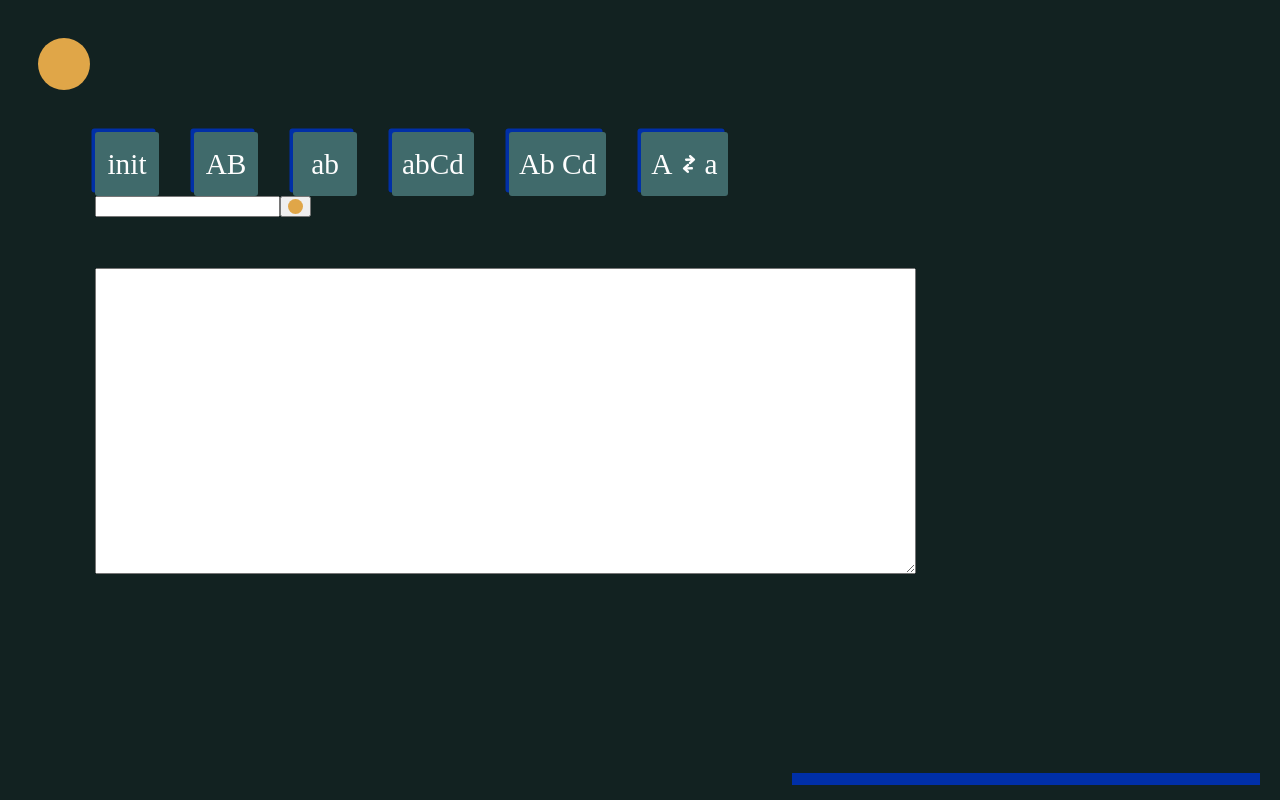
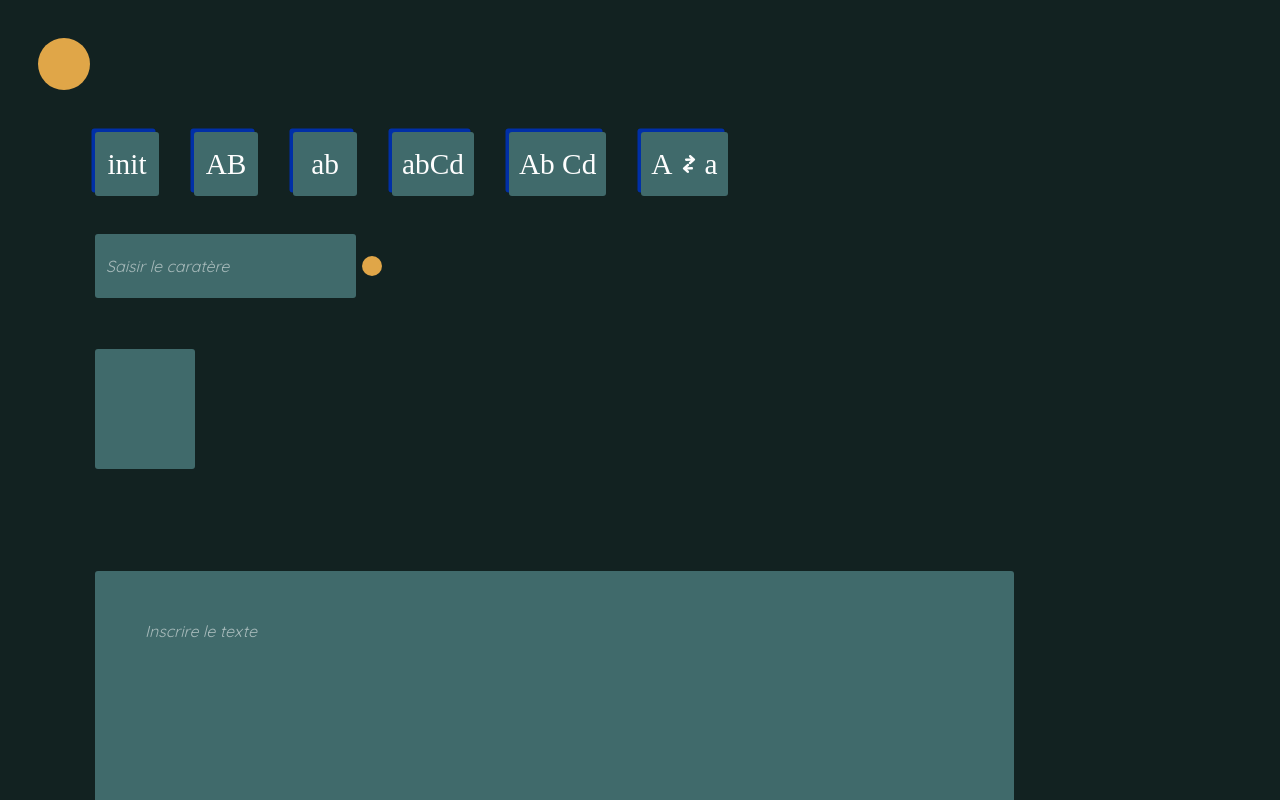
Before and after one commit to esthope/convert, a React (Create React App) app: page / in a window 1280 px wide. Shown: the top 800 px of the page. Built offline with nearby package versions, Linux system fonts and the light colour scheme; a web font is replaced by a local one.

Commit message:
recherche solution pour surbrillance textarea

```diff
--- a/src/App.scss
+++ b/src/App.scss
@@ -22,6 +22,15 @@
   display: flex;
 }
 
+.inline {
+  display: inline;
+}
+
+.fit-content {
+  width: fit-content;
+  height: fit-content;
+}
+
 /*.lemonada-btn {
   font-family: "Lemonada", cursive;
   font-optical-sizing: auto;
@@ -29,17 +38,29 @@
   font-style: normal;
 }*/
 
-/*.quicksand-font {
-  font-family: "Quicksand", sans-serif;
-  font-optical-sizing: auto;
-  font-weight: <weight>;
-  font-style: normal;
-}*/
+.quicksand-font {
+  font-family: $quicksand;
+  font-size: 16px;
+  // font-optical-sizing: auto;
+}
+
+.green-background {
+  background-color: $light-green;
+  border-radius: 3px;
+}
+
+
+*:focus {
+  outline: none;
+}
 
 main {
   padding: 0px 95px;
+
+  * {
+    color: $off-white;
+  }
 }
-
 
 /*---component----------------------------------------*/
 .square-container {
@@ -53,28 +74,67 @@ main {
 .squareButton {
   min-width: 64px;
   height: 64px;
-  background-color: $light-green;
   border: none;
   padding: 10px;
   box-shadow: -3.5px -3.5px 0 $klein;
-  border-radius: 3px;
 
   span {
     font-family: $RozhaOne;
     font-size: 22pt;
     line-height: 0pt;
-    color: $off-white;
   }
 }
 
-.replace_icon {
-  width: 15px;
-  height: auto;
+#replace-container {
+  margin-top: 38px;
+
+  button {
+    background: none;
+    border: none;
+  }
+
+  img {
+    width: 20px;
+    height: auto;
+  }
 }
 
-textarea {
+input[type="text"] {
+  border: none;
+  min-width: 239px;
+  min-height: 64px;
+  padding: 0px 11px;
+}
+
+input::placeholder {
+  color: #EBEFEF;
+  font-style: italic;
+  opacity: .6;
+}
+
+
+.editor {
   margin: 51px 0;
+  padding: 50px;
+  border: none;
 }
+
+.editor::placeholder {
+  color: #EBEFEF;
+  font-style: italic;
+  opacity: .6;
+}
+
+.editor::selection {
+  background: #908859;
+  text-shadow: none;
+}
+
+.editor::-moz-selection {
+  background: #908859;
+  text-shadow: none;
+}
+
 
 /*---react--------------------------------------------*/
 .App-logo {
--- a/src/component/SquareButton.tsx
+++ b/src/component/SquareButton.tsx
@@ -3,7 +3,7 @@ import {useState, ReactElement} from "react";
 const SquareButton = ({action, content, onClick}: {action: string, content: string|Function, onClick: Function}): ReactElement => {
 
 	return (
-		<button id={action} type="button" onClick={onClick} className="squareButton flex-center">
+		<button id={action} type="button" onClick={onClick} className="squareButton green-background flex-center">
 			{(typeof content === 'function')
 				? content()
 				: <span>{content}</span>
--- a/src/component/SquareContainer.tsx
+++ b/src/component/SquareContainer.tsx
@@ -67,7 +67,7 @@ const SquareContainer = ({areaValue, setAreaValue}:{areaValue:string, setAreaVal
 	}
 
 	return (
-	<section class="square-container flex">
+	<section className="square-container flex">
         <SquareButton content="init" onClick={()=>{setAreaValue('OUI non OUI OUI non non OUI àäâa èee éee ùuu oğuzhan özyakup')}} />
 
         <SquareButton content="AB" onClick={()=>{setAreaValue(areaValue.toUpperCase())}} />
--- a/src/screen/HomeScreen.tsx
+++ b/src/screen/HomeScreen.tsx
@@ -1,33 +1,172 @@
 import {useState} from 'react';
 import SquareContainer from '../component/SquareContainer.tsx';
-import {franckRemplacer} from '../util/caseHandler.tsx';
+// import {franckRemplacer} from '../util/caseHandler.tsx';
 import circle from 'assets/circle.svg' ;
 
 const Home = ():ReactElement => {
 
+  type Cursor = {
+    start: number,
+    end: number
+  }
+
   const [areaValue, setAreaValue] = useState<string>(''),
         [choice, setChoice] = useState<string>(''),
-        [selected, setSelected] = useState<string>('');
+        [selected, setSelected] = useState<string>(''),
+        [cursor, setCursor] = useState<Cursor>({});
 
   // ref.current.focus
+
+/*
+
+    https://www.w3schools.com/jsref/jsref_obj_string.asp
+    trim
+    search       Searches a string for a value, or regular expression, and returns the index (position) of the match
+    slice        Extracts a part of a string and returns a new string
+    split        Splits a string into an array of substrings
+
+    valueOf
+    padStart padEnd
+    letter >= 'A'
+
+    REGEX : https://developer.mozilla.org/fr/docs/Web/JavaScript/Guide/Regular_expressions
+    /. : sélectionner une lettre.s en particulier
+    {n,m} : pour multiselction ?
+    /^\w/i: première lettre
+
+    oui non oui
+
+*/
+
+
+/*selection
+  - boutton commencer sélection
+  - depuis selection basique sur le texte
+  - depuis ctrl D
+
+  avoir là où il se trouvent
+
+  "test oui test oui non"
+  → selection du deuxième "test" seulement, comment le différencier ?
+
+  récupérer les caractères sélectionnés
+  récupérer le caractère de remplacement
+  là où ils se trouvent, les remplacer
+*/
+
+
+
+/*
+---------------
+selection simple
+---------------
+
+setSelected(areaValue.substring(target.selectionStart, target.selectionEnd))
+
+
+/(selected)/g
+
+---------------
+selection multiple totale identique
+---------------
+
+lecture evenement ctrl+D
+/(selected)/g
+
+test.matchAll(regex).forEach((match)=>{
+  item.index
+})
+
+areaValue.replaceAll(regex, choice);
+
+---------------
+selection très mutiple (mots différents)
+---------------
+
+  selected = [
+  {
+    cursorStart: 4,
+    cursorEnd: 8,
+    text: /(item)/g
+  },
+  {
+    cursorStart: 15,
+    cursorEnd: 16,
+    text: /(item)/g
+  }]
+
+  let areaCopy = areaValue;
+  selected.forEach((position) => {
+
+    const {cursorStart, cursorEnd} = position;
+
+    let begining = areaCopy.slice(0,cursorStart),
+        ending = areaCopy.slice(cursorEnd);
+
+    areaCopy = begining + choice + ending;
+  })
+*/
+
+  let areaCopy = areaValue,
+      begining = 0,
+      ending = -1;
+
+  const franckRemplacer = ():void => {
+    const {start, end} = cursor;
+
+    begining = areaCopy.slice(0,start);
+    ending = areaCopy.slice(end);
+    areaCopy = begining + choice + ending;
+
+    setAreaValue(areaCopy);
+  }
 
   return (
     <main>
       <SquareContainer areaValue={areaValue} setAreaValue={setAreaValue} />
 
-      <div className="flex">
-        <input type="text" value={choice} />
-        <button type="button" className="flex-center" onClick={()=>franckRemplacer(areaValue, choice, selected)}>
-            <img src={circle} className="replace_icon" alt="logo" />
+      <div id="replace-container" className="flex">
+        <input
+          type="text"
+          value={choice}
+          className="green-background quicksand-font"
+          placeholder="Saisir le caratère"
+          onChange={({target})=>{setChoice(target.value)}} />
+
+        <button
+          type="button"
+          className="flex-center"
+          onClick={franckRemplacer}>
+
+          <img src={circle} alt="logo" />
         </button>
       </div>
+
+      <p
+        contentEditable="true"
+        className="editor quicksand-font green-background fit-content"
+        // onBlur={({target})=>{setAreaValue(target.value)}}
+        onInput={({target})=>{setAreaValue(target.value)}}
+      >
+        {areaValue}
+      </p>
 
       <textarea
         name="story"
         rows="20"
         cols="100"
         value={areaValue}
-        onChange={({target})=>{setAreaValue(target.value)}} />
+        placeholder="Inscrire le texte"
+        className="editor quicksand-font green-background"
+        // className="green-background"
+        onChange={({target})=>{setAreaValue(target.value)}}
+        onSelect={({target})=>{
+          setCursor({
+            start: target.selectionStart,
+            end: target.selectionEnd
+          })
+        // /> onSelectCapture={(item)=>{console.log(item)}}
+        }} />
     </main>
   )
 };
```
Also changed, not shown: public/manifest.json.
